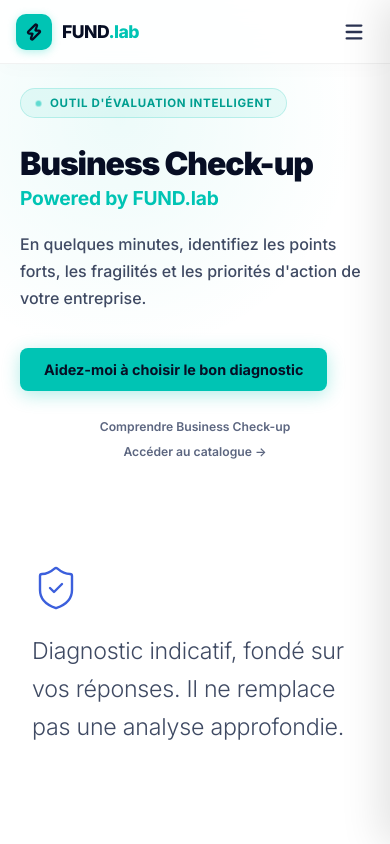
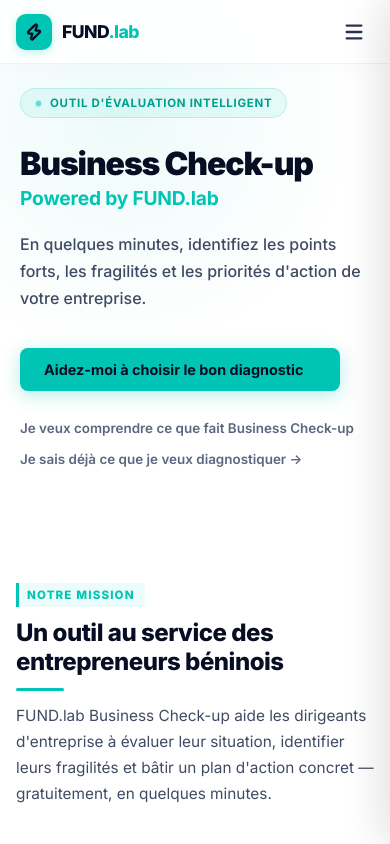
Before and after one commit to josuefox123/business_check_up, a React (Vite) app: page / in a window 390 px wide. Shown: the top 844 px of the page. Built offline with nearby package versions, Linux system fonts and the light colour scheme.

Commit message:
fix: mobile layout updates — restore long text link labels, align left matching h1/title, and hide right disclaimer pane

```diff
--- a/src/components/screens/LandingPage.css
+++ b/src/components/screens/LandingPage.css
@@ -205,6 +205,14 @@
   pointer-events: none;
 }
 
+/* Visibility Utilities */
+.show-on-mobile {
+  display: none !important;
+}
+.hide-on-mobile {
+  display: inline-block !important;
+}
+
 /* Right image pane */
 .lp-hero-split-right {
   height: 100%;
@@ -265,12 +273,43 @@
 
 @media (max-width: 480px) {
   .lp-hero-split-left { padding: 88px 20px 32px; }
-  .lp-hero-split-right { padding: 0 20px 36px; }
-  .lp-hero-split-actions { flex-direction: column; align-items: stretch; }
-  .lp-btn-primary, .lp-btn-outline { text-align: center; justify-content: center; }
-  .lp-hero-secondary-links { flex-direction: column; align-items: stretch; gap: 10px; }
-  .lp-hero-links-separator { display: none; }
-  .lp-hero-catalog-link { text-align: center; }
+
+  /* Hide the split-right disclaimer box on mobile */
+  .lp-hero-split-right { display: none !important; }
+
+  /* Left align layout rules matching Business Check-up style */
+  .lp-hero-split-actions {
+    flex-direction: column;
+    align-items: flex-start;
+    width: 100%;
+  }
+
+  .lp-btn-primary {
+    width: 100%;
+    max-width: 320px;
+    text-align: left;
+    justify-content: flex-start;
+  }
+
+  .lp-hero-secondary-links {
+    flex-direction: column;
+    align-items: flex-start;
+    gap: 12px;
+    width: 100%;
+  }
+
+  .lp-hero-links-separator { display: none !important; }
+
+  .lp-hero-catalog-link {
+    text-align: left;
+    white-space: normal; /* allow wrapping on narrow mobile screens */
+    font-size: 0.84rem; /* slightly larger for readability on mobile list */
+    line-height: 1.4;
+  }
+
+  /* Visibility Utilities toggling */
+  .hide-on-mobile { display: none !important; }
+  .show-on-mobile { display: block !important; }
 }
 
 /* ══════════════════════════════════════════
--- a/src/components/screens/LandingPage.jsx
+++ b/src/components/screens/LandingPage.jsx
@@ -83,12 +83,21 @@ export const LandingPage = ({ onStart, onLearnMore, onGoToCatalog }) => {
           </div>
 
           <div className="lp-hero-secondary-links">
-            <button className="lp-hero-catalog-link" onClick={onLearnMore}>
+            {/* Desktop view (compact) */}
+            <button className="lp-hero-catalog-link hide-on-mobile" onClick={onLearnMore}>
               Comprendre Business Check-up
             </button>
-            <span className="lp-hero-links-separator">•</span>
-            <button className="lp-hero-catalog-link" onClick={onGoToCatalog}>
+            <span className="lp-hero-links-separator hide-on-mobile">•</span>
+            <button className="lp-hero-catalog-link hide-on-mobile" onClick={onGoToCatalog}>
               Accéder au catalogue →
+            </button>
+
+            {/* Mobile view (expanded and left-aligned) */}
+            <button className="lp-hero-catalog-link show-on-mobile" onClick={onLearnMore}>
+              Je veux comprendre ce que fait Business Check-up
+            </button>
+            <button className="lp-hero-catalog-link show-on-mobile" onClick={onGoToCatalog}>
+              Je sais déjà ce que je veux diagnostiquer →
             </button>
           </div>
         </div>
```
